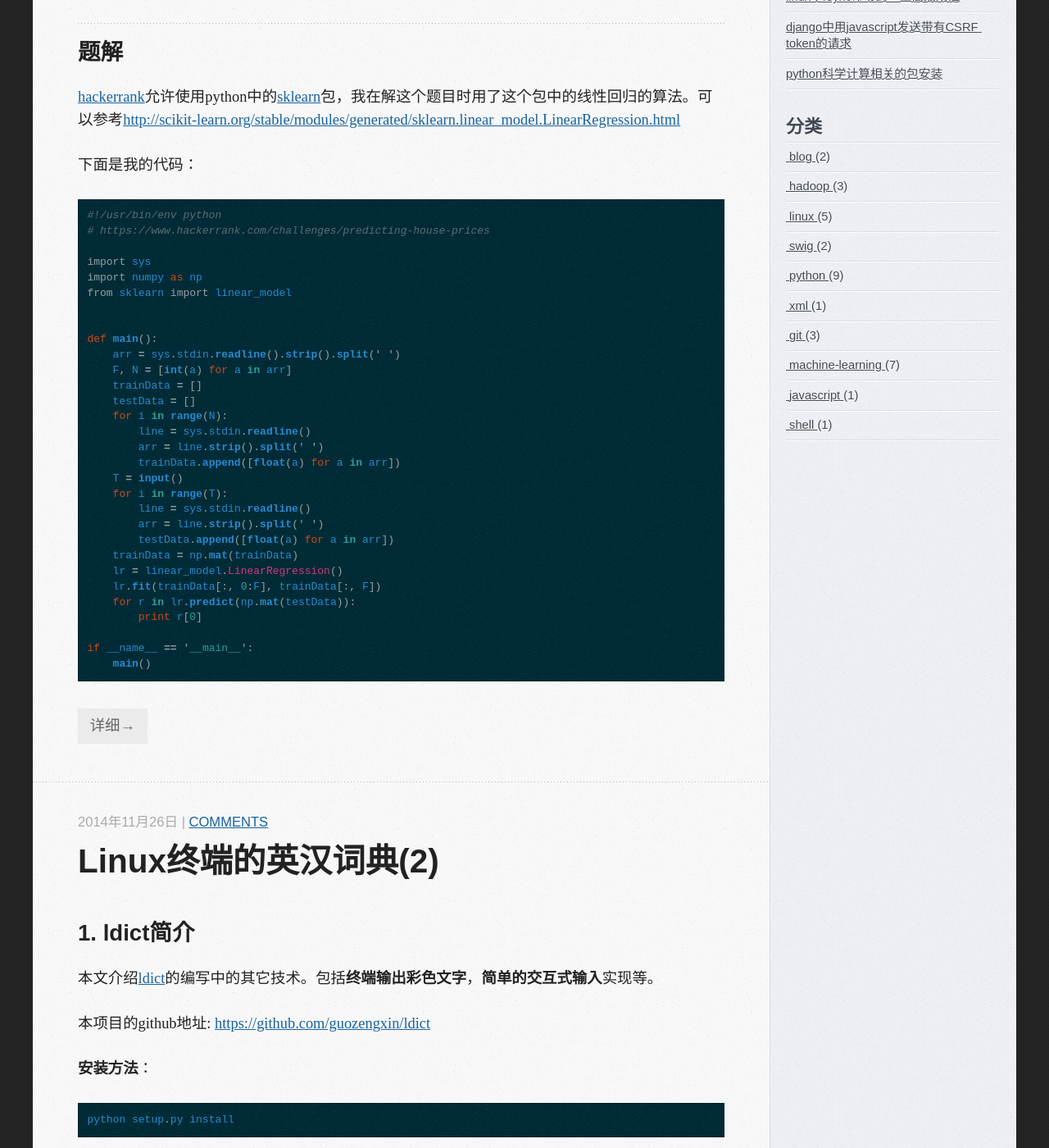
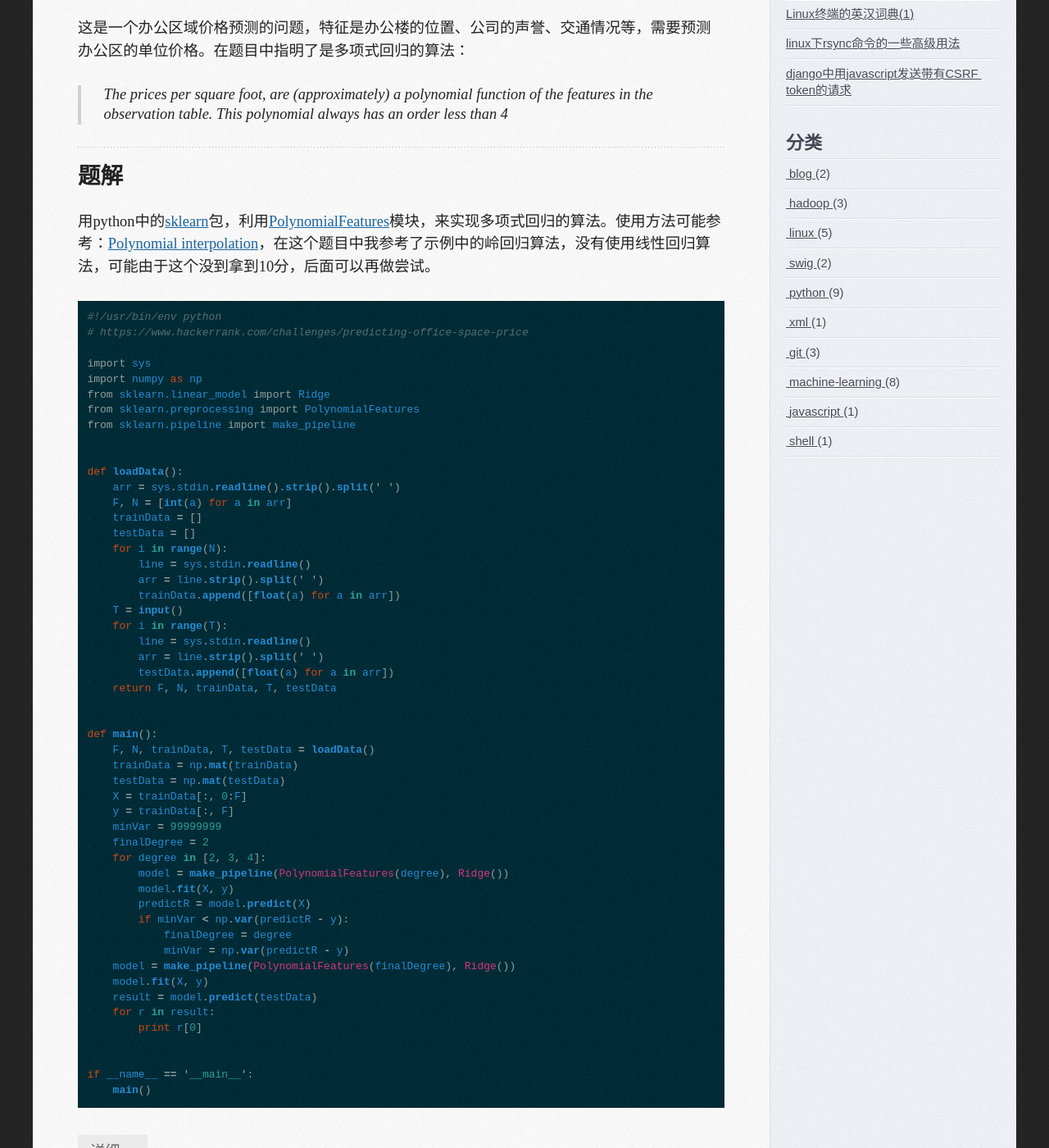
Before and after one commit to guozengxin/guozengxin.github.io, a Jekyll site: the page built from index.html, in a window 1280 px wide and 1400 px high, scrolled down 529 px. Shown: the whole window at 82% size. Built offline with Jekyll 4.4.1, drawn with Linux system fonts in a browser that asks for light colours; nearby versions of some CDN libraries; formulas are drawn with MathJax 3; the list of posts is cut into pages by our own code; comment, search, counter and statistics services are not loaded; some of the changed text lies outside the part shown.

Commit message:
add post predicting office space price

```diff
--- /dev/null
+++ b/_posts/2015-01-08-hackerrank-predicting-office-space-price.md
@@ -0,0 +1,78 @@
+---
+layout: post
+title: "[hackerrank]Predicting Office Space Price"
+description: "hackerrank题目, Polynomial Regression: Predicting Office Space Prices for Charlie"
+category: machine-learning
+tags: [machine-learning, polynomial regression]
+comments: true
+---
+
+## 题目
+
+题目地址：[Polynomial Regression: Predicting Office Space Prices for Charlie](https://www.hackerrank.com/challenges/predicting-office-space-price)
+
+这是一个办公区域价格预测的问题，特征是办公楼的位置、公司的声誉、交通情况等，需要预测办公区的单位价格。在题目中指明了是多项式回归的算法：
+
+> The prices per square foot, are (approximately) a polynomial function of the features in the observation table. This polynomial always has an order less than 4
+
+## 题解
+
+用python中的[sklearn][]包，利用[PolynomialFeatures][]模块，来实现多项式回归的算法。使用方法可能参考：[Polynomial interpolation](http://scikit-learn.org/stable/auto_examples/linear_model/plot_polynomial_interpolation.html)，在这个题目中我参考了示例中的岭回归算法，没有使用线性回归算法，可能由于这个没到拿到10分，后面可以再做尝试。
+
+{% highlight python %}
+#!/usr/bin/env python
+# https://www.hackerrank.com/challenges/predicting-office-space-price
+
+import sys
+import numpy as np
+from sklearn.linear_model import Ridge
+from sklearn.preprocessing import PolynomialFeatures
+from sklearn.pipeline import make_pipeline
+
+
+def loadData():
+    arr = sys.stdin.readline().strip().split(' ')
+    F, N = [int(a) for a in arr]
+    trainData = []
+    testData = []
+    for i in range(N):
+        line = sys.stdin.readline()
+        arr = line.strip().split(' ')
+        trainData.append([float(a) for a in arr])
+    T = input()
+    for i in range(T):
+        line = sys.stdin.readline()
+        arr = line.strip().split(' ')
+        testData.append([float(a) for a in arr])
+    return F, N, trainData, T, testData
+
+
+def main():
+    F, N, trainData, T, testData = loadData()
+    trainData = np.mat(trainData)
+    testData = np.mat(testData)
+    X = trainData[:, 0:F]
+    y = trainData[:, F]
+    minVar = 99999999
+    finalDegree = 2
+    for degree in [2, 3, 4]:
+        model = make_pipeline(PolynomialFeatures(degree), Ridge())
+        model.fit(X, y)
+        predictR = model.predict(X)
+        if minVar < np.var(predictR - y):
+            finalDegree = degree
+            minVar = np.var(predictR - y)
+    model = make_pipeline(PolynomialFeatures(finalDegree), Ridge())
+    model.fit(X, y)
+    result = model.predict(testData)
+    for r in result:
+        print r[0]
+
+
+if __name__ == '__main__':
+    main()
+{% endhighlight %}
+
+[hackerrank]: https://www.hackerrank.com/
+[sklearn]: http://scikit-learn.org/stable/
+[PolynomialFeatures]:http://scikit-learn.org/stable/modules/generated/sklearn.preprocessing.PolynomialFeatures.html
```
Also changed, not shown: _posts/2015-01-07-hackerrank-predicting-house-prices.md (+1 -1 lines).
